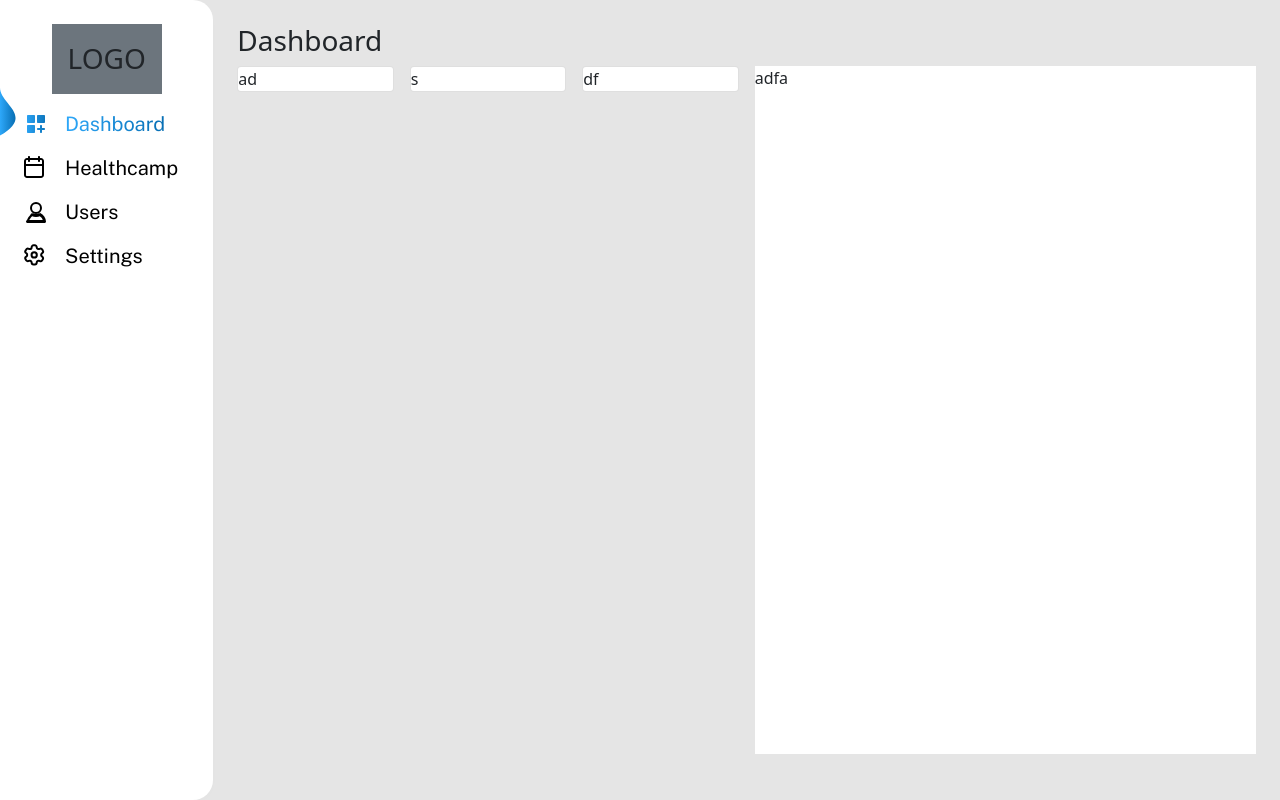
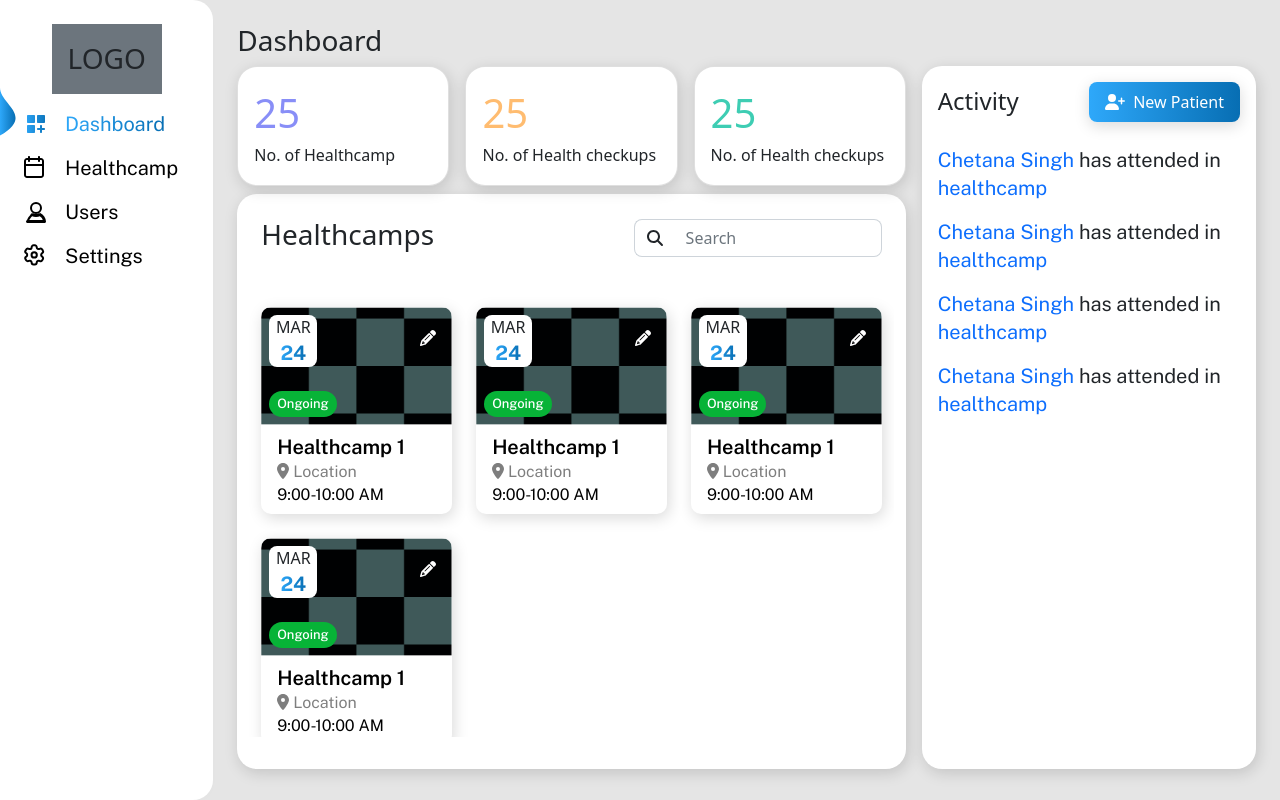
Before and after one commit to ZahinTudo/healthCampDashboard, a React (Create React App) app: page /dashboard in a window 1280 px wide. Built offline with nearby package versions, Linux system fonts and the light colour scheme.

Commit message:
dashboard screen

```diff
--- /dev/null
+++ b/src/components/Dashboard/Activities/Activities.css
@@ -0,0 +1,16 @@
+.activities_wrapper .activities {
+	background: #ffffff;
+	box-shadow: 2px 4px 15px rgba(0, 0, 0, 0.15);
+	border-radius: 20px;
+	/* width: 10rem; */
+	/* height: 7.5rem; */
+	display: flex;
+	padding: 1rem;
+}
+.activities_wrapper .status {
+	font-family: "Public Sans";
+	font-style: normal;
+	font-weight: 400;
+	font-size: 1.25rem;
+	line-height: 140%;
+}
--- /dev/null
+++ b/src/components/Dashboard/Activities/Activities.js
@@ -0,0 +1,48 @@
+import { faUserPlus } from "@fortawesome/free-solid-svg-icons";
+import { FontAwesomeIcon } from "@fortawesome/react-fontawesome";
+import React from "react";
+import { Link } from "react-router-dom";
+import VerticallyCenteredModal from "../Modal/VerticallyCenteredModal";
+import "./Activities.css";
+
+export default function Activities() {
+	const [modalShow, setModalShow] = React.useState(false);
+	const [modalType, setModalType] = React.useState("");
+	return (
+		<div className='activities_wrapper'>
+			<div
+				className='col-12 bg-white activities'
+				style={{ height: "calc(100% - 0rem)" }}>
+				<VerticallyCenteredModal
+					type={modalType}
+					show={modalShow}
+					onHide={() => setModalShow(false)}
+				/>
+				<div className='w-100'>
+					<div className='d-flex align-items-center justify-content-between'>
+						<h4 className='m-0'>Activity</h4>
+						<div
+							className='btn addPatient'
+							onClick={() => {
+								setModalType("form");
+								setModalShow(true);
+							}}>
+							<span className='' style={{ whiteSpace: "nowrap" }}>
+								<FontAwesomeIcon icon={faUserPlus} />
+								<span className='ms-2'>New Patient</span>
+							</span>
+						</div>
+					</div>
+					<div className='mt-4'>
+						{[1, 2, 3, 4].map((items, ind) => (
+							<p className="status">
+								<Link> Chetana Singh</Link> has attended in{" "}
+								<Link>healthcamp</Link>
+							</p>
+						))}
+					</div>
+				</div>
+			</div>
+		</div>
+	);
+}
--- a/src/components/Dashboard/Dashboard/DashboardScreen.css
+++ b/src/components/Dashboard/Dashboard/DashboardScreen.css
@@ -1,7 +1,7 @@
 .dashboardScreen .dashboard_prts {
 	display: grid;
 	grid-auto-flow: column;
-	grid-template-columns: repeat(2, 1fr);
+	grid-template-columns: 2fr 1fr;
 	gap: 1rem;
 }
 .dashboardScreen .info_cards {
@@ -10,8 +10,30 @@
 	grid-template-columns: repeat(3, 1fr);
 	gap: 1rem;
 }
-.dashboardScreen .cards {
+.dashboardScreen .card .titles {
+	font-family: "Public Sans";
+	font-style: normal;
+	font-weight: 600;
+	font-size: 1.25rem;
+	line-height: 140%;
+	color: #000000;
+	opacity: 0.7;
+}
+.dashboardScreen .card {
 	background: #ffffff;
 	box-shadow: 2px 4px 15px rgba(0, 0, 0, 0.15);
 	border-radius: 20px;
+	/* width: 10rem; */
+	height: 7.5rem;
+	display: flex;
+	padding: 1rem;
 }
+.dashboardScreen .Healthcamps {
+	background: #ffffff;
+	box-shadow: 2px 4px 15px rgba(0, 0, 0, 0.15);
+	border-radius: 20px;
+	/* width: 10rem; */
+	height: 7.5rem;
+	display: flex;
+	/* padding: 1rem; */
+}
--- a/src/components/Dashboard/Dashboard/DashboardScreen.js
+++ b/src/components/Dashboard/Dashboard/DashboardScreen.js
@@ -1,19 +1,53 @@
+import { faUserPlus } from "@fortawesome/free-solid-svg-icons";
+import { FontAwesomeIcon } from "@fortawesome/react-fontawesome";
 import React from "react";
+import { Link } from "react-router-dom";
+import Activities from "../Activities/Activities";
+import HealthCamps from "../HealthCamps/HealthCamps";
+import VerticallyCenteredModal from "../Modal/VerticallyCenteredModal";
 import "./DashboardScreen.css";
 
 export default function DashboardScreen() {
+	const [modalShow, setModalShow] = React.useState(false);
+	const [modalType, setModalType] = React.useState("");
 	return (
 		<div className='w-100 p-4 dashboardScreen'>
 			<h3>Dashboard</h3>
 			<div className='dashboard_prts' style={{ height: "86vh" }}>
 				<div className='col-12'>
 					<div className='info_cards'>
-						<div className='col-12 card'>ad</div>
-						<div className='col-12 card'>s</div>
-						<div className='col-12 card'>df </div>
+						<div className='col-12 card'>
+							<p
+								className='fs-1 m-0 '
+								style={{ color: "#888EF7" }}>
+								25
+							</p>
+							<p className='m-0 title'>No. of Healthcamp</p>
+						</div>
+						<div className='col-12 card'>
+							<p
+								className='fs-1 m-0'
+								style={{ color: "#FFBC70" }}>
+								25
+							</p>
+							<p className='m-0 title'>No. of Health checkups</p>
+						</div>
+						<div className='col-12 card'>
+							<p
+								className='fs-1 m-0'
+								style={{ color: "#3ECDB3" }}>
+								25
+							</p>
+							<p className='m-0 title'>No. of Health checkups</p>
+						</div>
 					</div>
+					<div
+						className='Healthcamps bg-white my-2'
+                        style={{ height: "calc(100% - 8rem)" }}>
+                        <HealthCamps/>
+                        </div>
 				</div>
-				<div className='col-12 bg-white'>adfa</div>
+				<Activities />
 			</div>
 		</div>
 	);
--- /dev/null
+++ b/src/components/Dashboard/HealthCamps/HealthCamps.css
@@ -0,0 +1,89 @@
+.healthcampWrapper .input-group-text {
+	background-color: white;
+	border-right: none;
+	border-radius: 8px;
+}
+.healthcampWrapper .form-control {
+	border-left: none;
+	border-radius: 8px;
+}
+.healthcampWrapper .cardWrapper {
+	overflow-y: scroll;
+}
+.healthcampWrapper .campCard {
+	border-radius: 10px;
+	background-color: white;
+	box-shadow: 2px 4px 15px rgba(0, 0, 0, 0.15);
+}
+.healthcampWrapper .date {
+	width: 3rem;
+	/* height: auto; */
+	display: flex;
+	flex-direction: column;
+	justify-content: center;
+	align-items: center;
+	top: 0.5rem;
+	left: 0.5rem;
+	border-radius: 0.5rem;
+	/* line-height: 1px; */
+}
+.healthcampWrapper .date > span:last-child {
+	font-family: "Public Sans";
+	font-style: normal;
+	font-weight: 700;
+	font-size: 1.25rem;
+	line-height: 140%;
+	background: linear-gradient(90deg, #2ea8fa 0%, #076eb3 100%);
+	-webkit-background-clip: text;
+	-webkit-text-fill-color: transparent;
+	background-clip: text;
+	text-fill-color: transparent;
+}
+.cardWrapper .campName {
+	font-family: "Public Sans";
+	font-style: normal;
+	font-weight: 600;
+	font-size: 1.25rem;
+	line-height: 140%;
+	color: #000000;
+}
+.cardWrapper .location {
+	font-family: "Public Sans";
+	font-style: normal;
+	font-weight: 400;
+	font-size: 1rem;
+	line-height: 140%;
+
+	/* identical to box height, or 22px */
+
+	color: #000000;
+
+	opacity: 0.5;
+}
+.cardWrapper .time {
+	font-family: "Public Sans";
+	font-style: normal;
+	font-weight: 400;
+	font-size: 1rem;
+	line-height: 140%;
+
+	/* identical to box height, or 22px */
+
+	color: #000000;
+}
+.cardWrapper .tag {
+	font-family: "Public Sans";
+	font-style: normal;
+	font-weight: 500;
+	font-size: 13px;
+	line-height: 140%;
+}
+.cardWrapper::-webkit-scrollbar {
+	display: none;
+}
+
+/* Hide scrollbar for IE, Edge and Firefox */
+.cardWrapper {
+	-ms-overflow-style: none; /* IE and Edge */
+	scrollbar-width: none; /* Firefox */
+}
--- /dev/null
+++ b/src/components/Dashboard/HealthCamps/HealthCamps.js
@@ -0,0 +1,103 @@
+import {
+	faEdit,
+	faLocation,
+	faLocationDot,
+	faPencil,
+	faSearch,
+} from "@fortawesome/free-solid-svg-icons";
+import { FontAwesomeIcon } from "@fortawesome/react-fontawesome";
+import React, { useEffect } from "react";
+import { FormControl, InputGroup } from "react-bootstrap";
+import useWindowResize from "../../../CustomHooks/useWindowResize";
+import "./HealthCamps.css";
+
+export default function HealthCamps() {
+	const { width } = useWindowResize();
+	const getInnerHeight = (elm) => {
+		var computed = getComputedStyle(elm),
+			padding =
+				parseInt(computed.paddingTop) +
+				parseInt(computed.paddingBottom);
+
+		return elm.clientHeight - padding;
+	};
+	const patientLIstHeight = () => {
+		const camWrapperHead = document.querySelector(".camWrapperHead");
+		const healthcampWrapper = document.querySelector(".healthcampWrapper");
+		const cardWrapper = document.querySelector(".cardWrapper");
+		cardWrapper.style.height =
+			getInnerHeight(healthcampWrapper) -
+			getInnerHeight(camWrapperHead) +
+			"px";
+	};
+	useEffect(() => {
+		patientLIstHeight();
+	}, [width]);
+	return (
+		<div className='w-100 healthcampWrapper p-4'>
+			<div className='camWrapperHead d-flex justify-content-between align-items-center'>
+				<h3>Healthcamps</h3>
+				<InputGroup className='' style={{ width: "40%" }}>
+					<InputGroup.Text id='searchBtn'>
+						<FontAwesomeIcon icon={faSearch} />
+					</InputGroup.Text>
+					<FormControl
+						placeholder='Search'
+						aria-label='Search'
+						aria-describedby='basic-addon1'
+					/>
+				</InputGroup>
+			</div>
+			<div className='row g-4 mt-2 cardWrapper py-3'>
+				{[1, 1, 1, 1].map((item, ind) => (
+					<div className=' col-4'>
+						<div className='campCard '>
+							<div className='cardHead position-relative'>
+								<div>
+									<img
+										style={{
+											borderRadius: "10px 10px 0 0",
+										}}
+										src='/assets/images/dummyImg.png'
+										className='img-fluid'
+										alt=''
+										srcset=''
+									/>
+								</div>
+								<div className='position-absolute bg-white date'>
+									<span className='m-0'>MAR</span>
+									<span className='m-0 '>24</span>
+								</div>
+								<div
+									className='position-absolute text-white '
+									style={{ top: "1.2rem", right: "1rem" }}>
+									<FontAwesomeIcon icon={faPencil} />
+								</div>
+								<div
+									className='position-absolute text-white p-1 px-2 d-flex align-items-center justify-content-center tag'
+									style={{
+										bottom: ".5rem",
+										left: ".5rem",
+										background: "#07B337",
+										borderRadius: "1.5rem",
+									}}>
+									Ongoing
+								</div>
+							</div>
+							<div className='py-2 px-3'>
+								<div className='campName'>Healthcamp 1</div>
+								<div className='location'>
+									<span>
+										<FontAwesomeIcon icon={faLocationDot} />
+									</span>{" "}
+									Location
+								</div>
+								<div className='time'>9:00-10:00 AM</div>
+							</div>
+						</div>
+					</div>
+				))}
+			</div>
+		</div>
+	);
+}
```
Also changed, not shown: public/assets/images/dummyImg.png (added).
